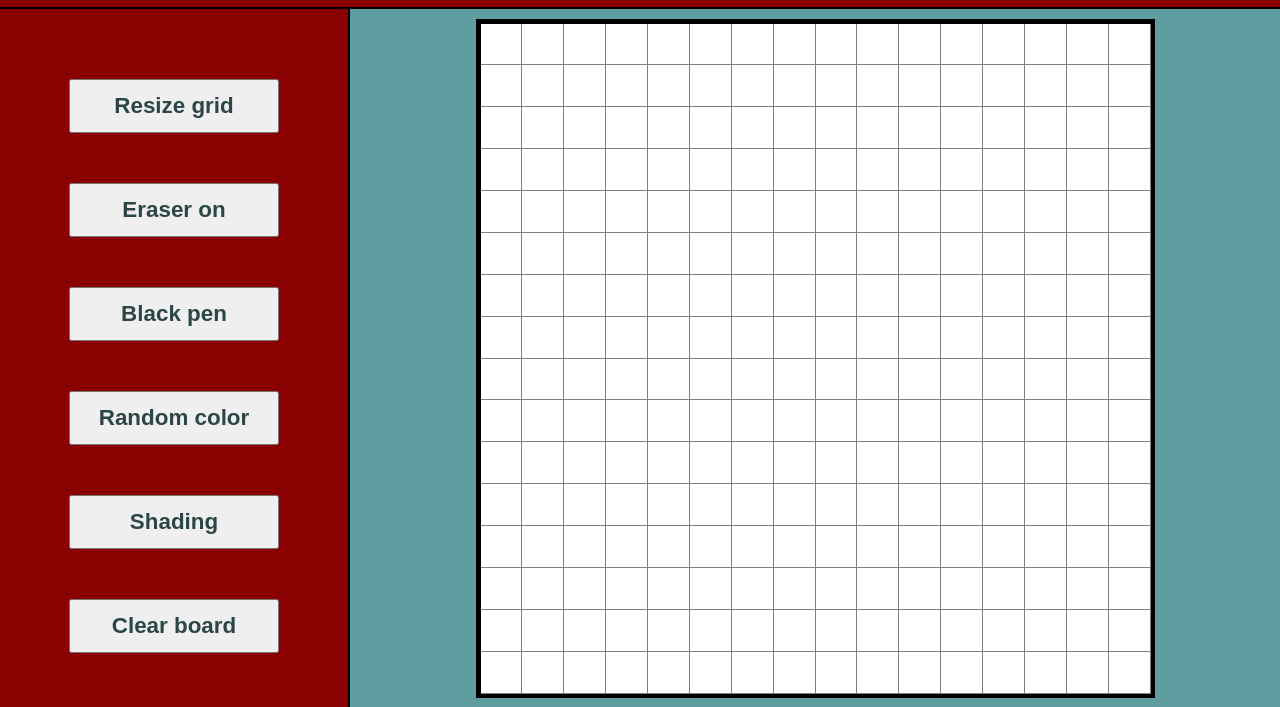
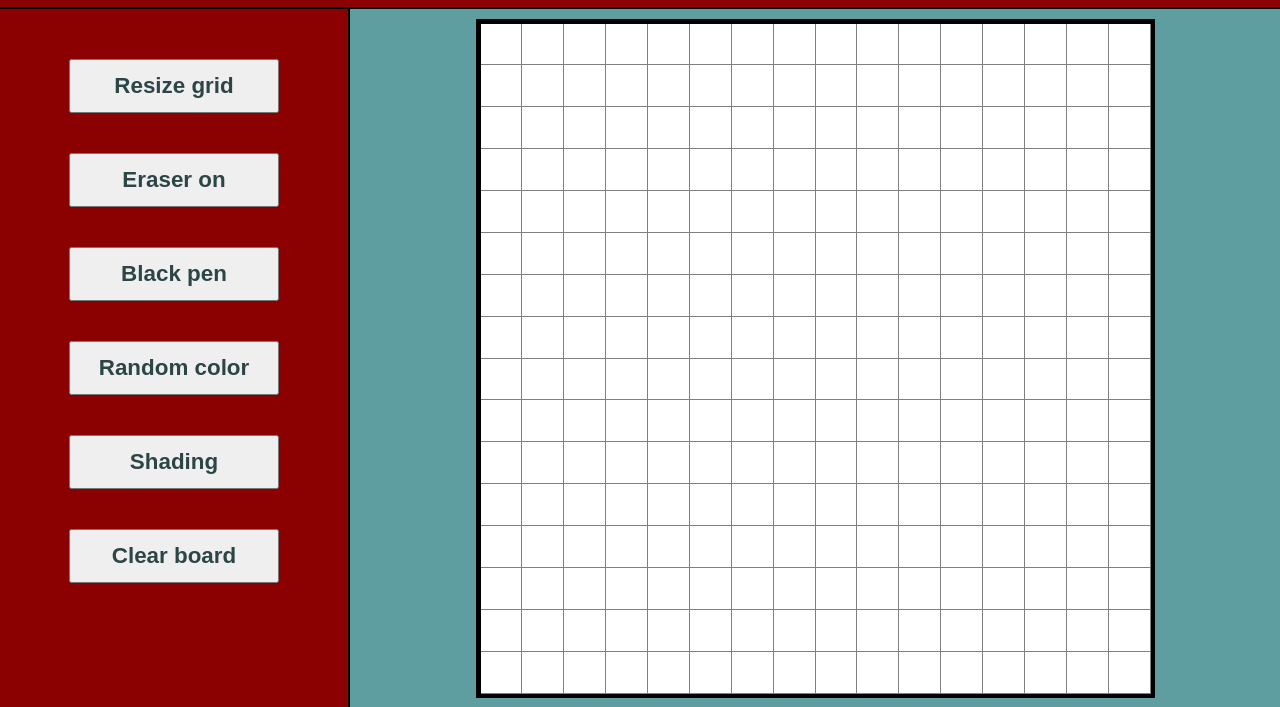
Before and after one commit to lucksmith-wd/etch-a-sketch, a plain HTML site: page index.html in a window 1280 px wide. Shown: the part 93-800 px from the top of the page. Drawn offline with Linux system fonts and the light colour scheme.

Commit message:
Correct sizing problem of nav bar

```diff
--- a/style.css
+++ b/style.css
@@ -31,13 +31,13 @@ body {
     width: 350px;
     background-color: darkred;
     border-right: solid 2px;
-    padding-top: 70px;
+    padding-top: 50px;
 
     display: flex;
     flex-direction: column;
     justify-content: flex-start;
     align-items: center;
-    gap: 50px;
+    gap: 40px;
 }
 
 button {
```
